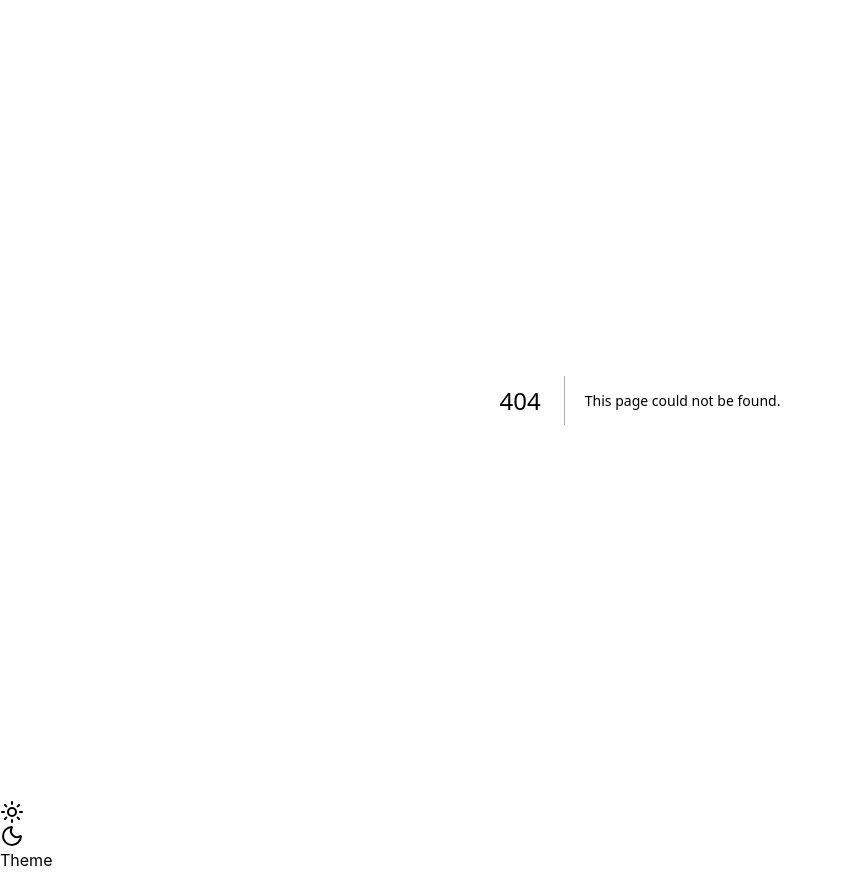
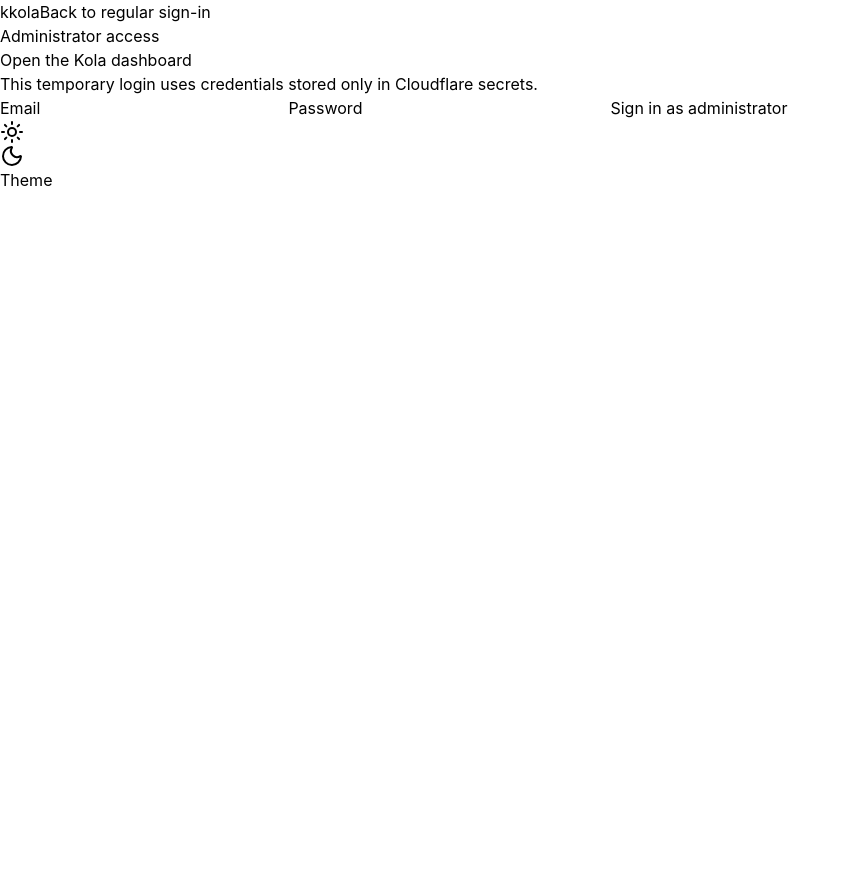
Before and after one commit to wisemandaniel/KOLA, a Next.js app: page /admin-login in a window 1280 px wide. Before the commit this address had no page. Shown: the whole page, without its empty margins (0-851 px from the left). After the commit the page ends 800 px from the top, so only its background shows below. Built offline with nearby package versions, Linux system fonts and the light colour scheme; no server answers.

Commit message:
add bootstrap admin login page

```diff
--- /dev/null
+++ b/app/admin-login/page.tsx
@@ -0,0 +1,17 @@
+import { redirect } from "next/navigation";
+import { getAuthenticatedUser, safeReturnPath } from "../auth";
+import AdminLoginClient from "./AdminLoginClient";
+
+export const dynamic = "force-dynamic";
+
+export default async function AdminLoginPage({
+  searchParams,
+}: {
+  searchParams: Promise<{ return_to?: string }>;
+}) {
+  const params = await searchParams;
+  const returnTo = safeReturnPath(params.return_to, "/dashboard");
+  const user = await getAuthenticatedUser();
+  if (user) redirect(returnTo);
+  return <AdminLoginClient returnTo={returnTo} />;
+}
```
